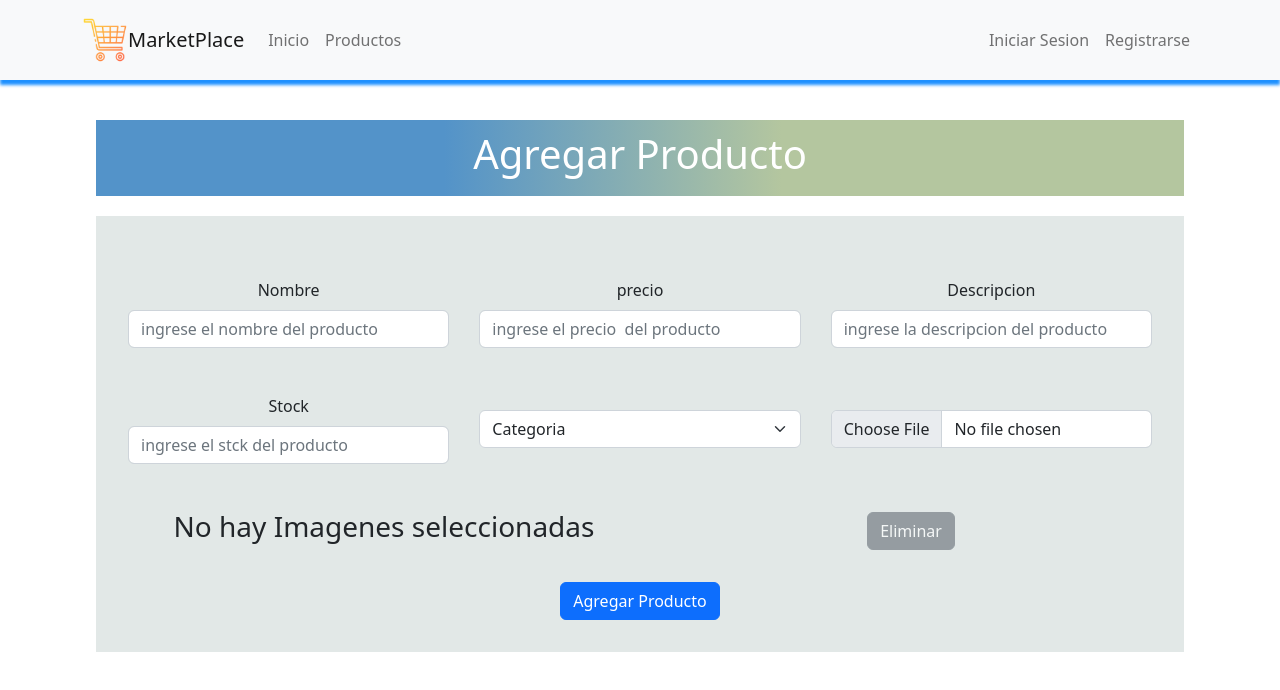
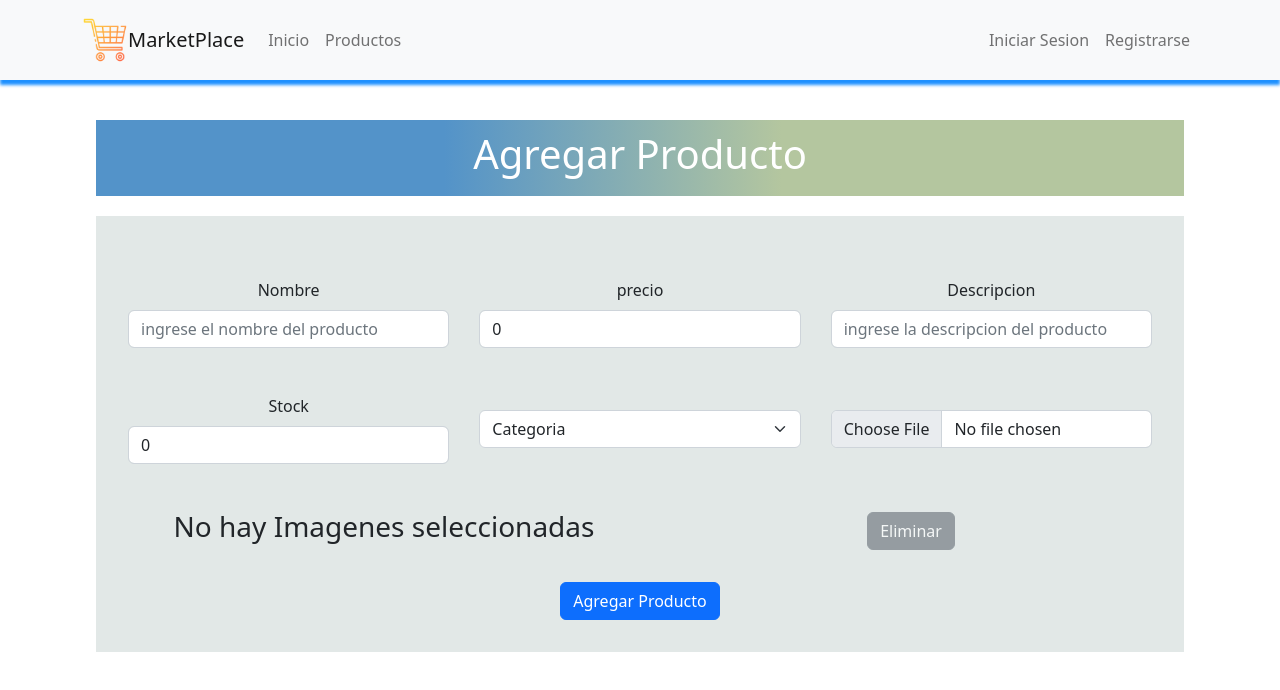
Before and after one commit to EzeVieraRep/MarketPlace, a React (Vite) app: page /agregar-producto in a window 1280 px wide. Shown: the top 690 px of the page. Built offline with nearby package versions, Linux system fonts and the light colour scheme.

Commit message:
se creo el hook de useCreateEditProduct

```diff
--- a/src/pages/productCrud/components/UseCreateEditProduct.jsx
+++ b/src/pages/productCrud/components/UseCreateEditProduct.jsx
@@ -2,6 +2,18 @@ import { useState } from "react";
 import CreateEditProduct from "../views/CreateEditProduct";
 
 const UseCreateEditProduct = () => {
+
+    // hook de productNew se usa inicializa las propiedades
+    const [productNew, setProductNew] = useState({
+        name: "",
+        price: 0,
+        descripcion: "",
+        stock: 0,
+        category: null,
+    });
+
+    const { name, price, descripcion, category, checkedOffer, originalPrice, stock } = productNew;
+
 
     //hook de imagen seleccionada
     const [selectedImage, setSelectedImage] = useState("")
@@ -19,8 +31,14 @@ const UseCreateEditProduct = () => {
 
     const deleteImage = () => setImages(images.filter(image => image !== selectedImage))
 
-
-    return <CreateEditProduct deleteImage={deleteImage} images={images} selectImage={selectImage} selectedImage={selectedImage} imageChange={imageChange} imageButtonDisabled={imageButtonDisabled} />
+    // guarda en el hooks de productNew los campos
+    const productChange = (e) => {
+        setProductNew({
+            ...productNew,
+            [e.target.name]: e.target.value,
+        });
+    };
+    return <CreateEditProduct name={name} price={price} descripcion={descripcion} stock={stock} category={category} productChange={productChange} deleteImage={deleteImage} images={images} selectImage={selectImage} selectedImage={selectedImage} imageChange={imageChange} imageButtonDisabled={imageButtonDisabled} />
 }
 
 export default UseCreateEditProduct;
--- a/src/pages/productCrud/views/CreateEditProduct.jsx
+++ b/src/pages/productCrud/views/CreateEditProduct.jsx
@@ -1,7 +1,8 @@
 import { Button, Form } from "react-bootstrap";
 import '../Styles.css'
 
-const CreateEditProduct = ({deleteImage, images, selectImage, selectedImage, imageChange, imageButtonDisabled }) => {
+const CreateEditProduct = ({ name, price, descripcion, stock, productChange, deleteImage, images,
+    selectImage, selectedImage, imageChange, imageButtonDisabled }) => {
     return (
         <div className="product_container">
             <div className="title">
@@ -13,28 +14,28 @@ const CreateEditProduct = ({deleteImage, images, selectImage, selectedImage, ima
                     <div className="product_item">
                         <Form.Group className="mb-3">
                             <Form.Label>Nombre</Form.Label>
-                            <Form.Control type="text" placeholder="ingrese el nombre del producto" name="name" />
+                            <Form.Control type="text" placeholder="ingrese el nombre del producto" name="name" onChange={productChange} value={name}/>
                         </Form.Group>
                     </div>
                     {/* PRECIO */}
                     <div className="product_item">
                         <Form.Group className="mb-3">
                             <Form.Label>precio</Form.Label>
-                            <Form.Control type="number" placeholder="ingrese el precio  del producto" name="price" />
+                            <Form.Control type="number" placeholder="ingrese el precio  del producto" name="price" onChange={productChange} value={price}/>
                         </Form.Group>
                     </div>
                     {/* DESCRIPCION */}
                     <div className="product_item">
                         <Form.Group className="mb-3">
                             <Form.Label>Descripcion</Form.Label>
-                            <Form.Control type="text" placeholder="ingrese la descripcion del producto" name="descripcion" />
+                            <Form.Control type="text" placeholder="ingrese la descripcion del producto" name="descripcion" onChange={productChange} value={descripcion}/>
                         </Form.Group>
                     </div>
                     {/* STOCK */}
                     <div className="product_item">
                         <Form.Group className="mb-3">
                             <Form.Label>Stock</Form.Label>
-                            <Form.Control type="number" placeholder="ingrese el stck del producto" name="stock" />
+                            <Form.Control type="number" placeholder="ingrese el stck del producto" name="stock" onChange={productChange} value={stock} />
                         </Form.Group>
                     </div>
                     {/* CATEGORIA */}
@@ -86,7 +87,7 @@ const CreateEditProduct = ({deleteImage, images, selectImage, selectedImage, ima
                     </div>
                 </form>
             </div>
-        </div >
+        </div>
     );
 }
 
```
